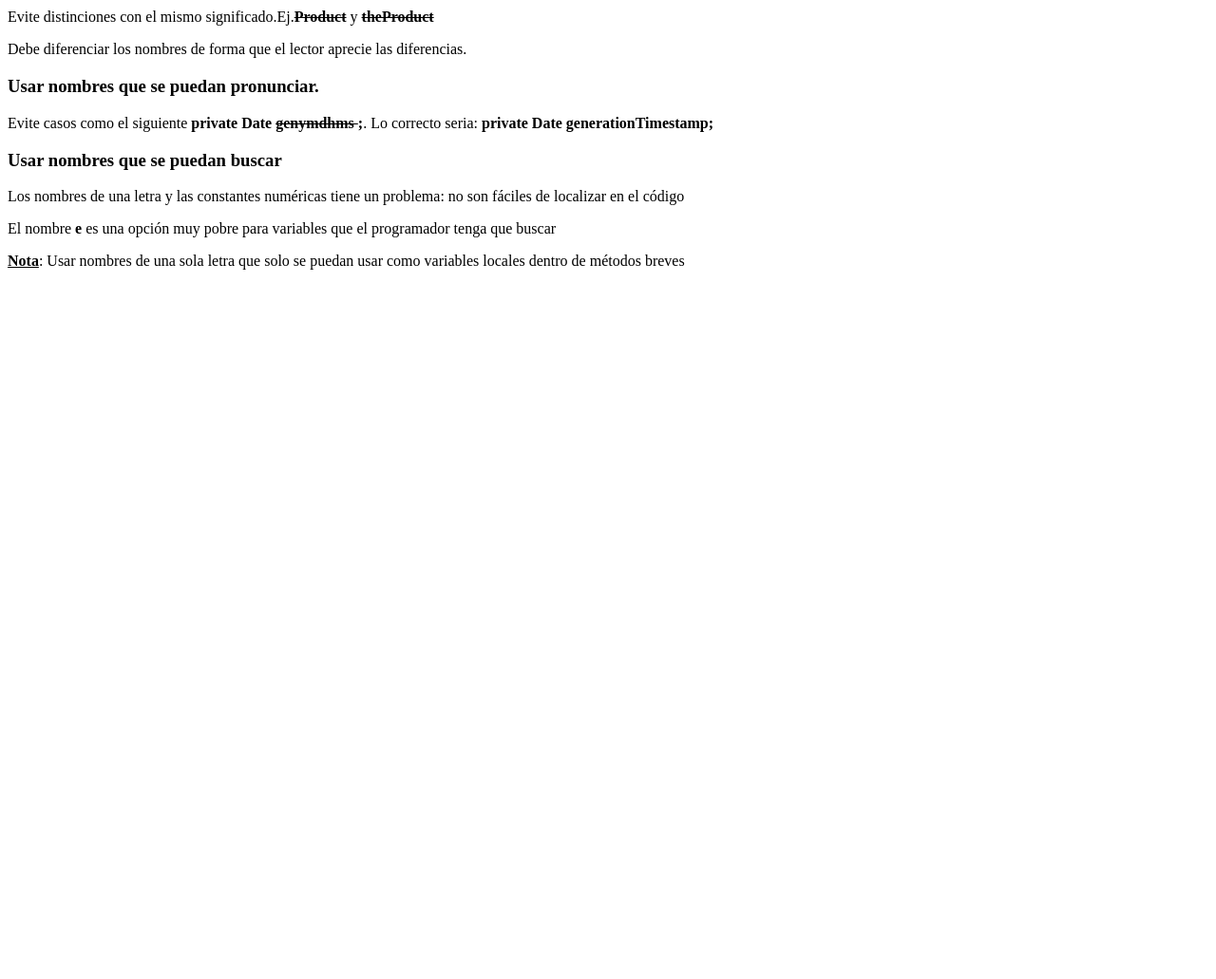
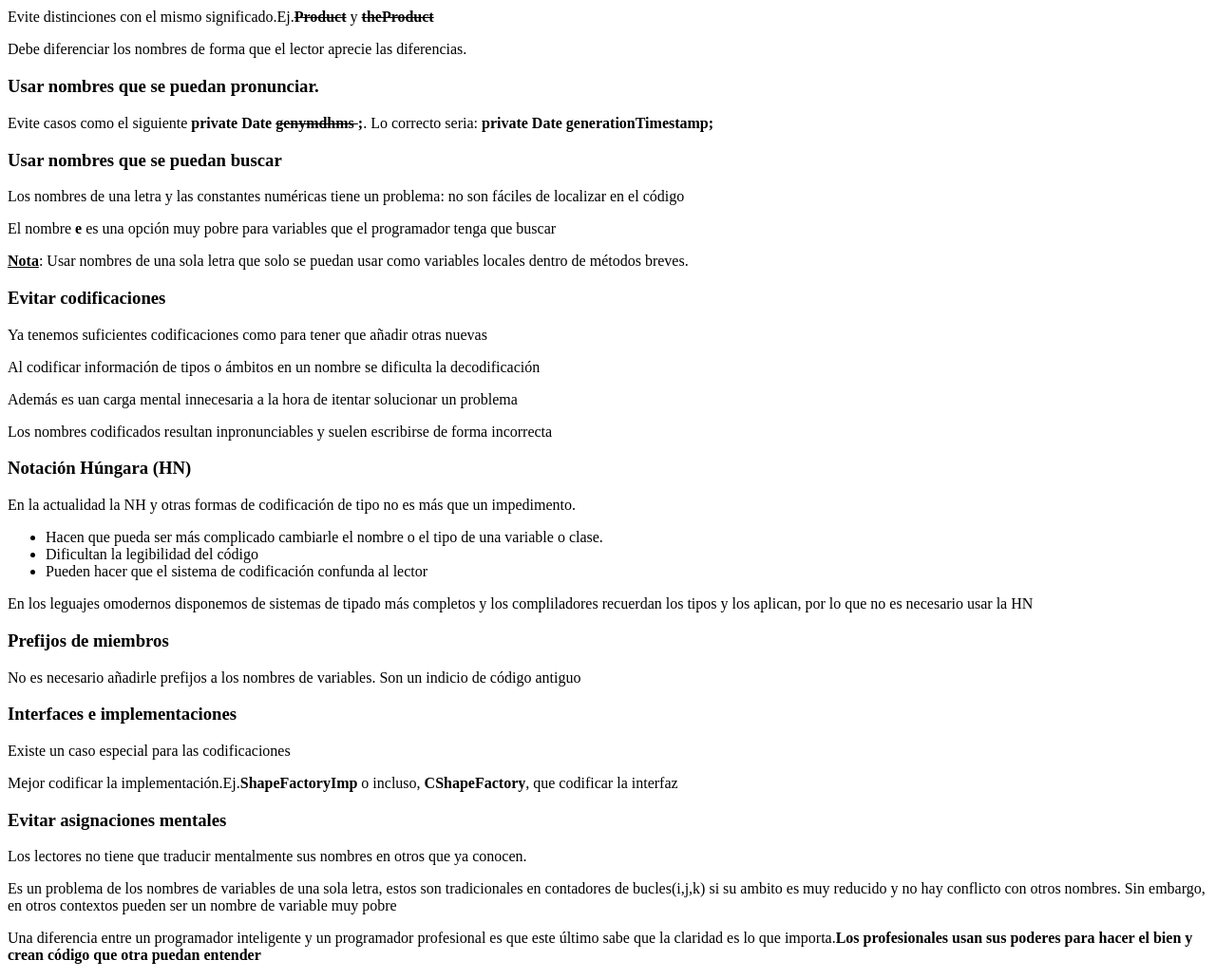
Before and after one commit to dvsegura/clean-code-resumen, a plain HTML site: page index.html in a window 1280 px wide. Shown: the part 1579-2610 px from the top of the page at 95% size. Before the commit the page ends 1879 px from the top, so only its background shows below. Drawn offline with Linux system fonts and the light colour scheme.

Commit message:
continuacion capitulo 2

```diff
--- a/index.html
+++ b/index.html
@@ -115,8 +115,40 @@
                 <h3>Usar nombres que se puedan buscar</h3>
                 <p>Los nombres de una letra y las constantes numéricas tiene un problema: no son fáciles de localizar en el código</p>
                 <p>El nombre <b>e</b> es una opción muy pobre para variables que el programador tenga que buscar</p>
-                <p><b><u>Nota</u></b>: Usar nombres de una sola letra que solo se puedan usar como variables locales dentro de métodos breves</p>
+                <p><b><u>Nota</u></b>: Usar nombres de una sola letra que solo se puedan usar como variables locales dentro de métodos breves.</p>
             </article>
+            <article>
+                <h3>Evitar codificaciones</h3>
+                <p>Ya tenemos suficientes codificaciones como para tener que añadir otras nuevas</p>
+                <p>Al codificar información de tipos o ámbitos en un nombre se dificulta la decodificación</p>
+                <p>Además es uan carga mental innecesaria a la hora de itentar solucionar un problema</p>
+                <p>Los nombres codificados resultan inpronunciables y suelen escribirse de forma incorrecta</p>
+            </article>
+            <article>
+                <h3>Notación Húngara (HN)</h3>
+                <p>En la actualidad la NH y otras formas de codificación de tipo no es más que un impedimento.
+                    <ul>
+                        <li>Hacen que pueda ser más complicado cambiarle el nombre o el tipo de una variable o clase. </li>
+                        <li>Dificultan la legibilidad del código</li>
+                        <li>Pueden hacer que el sistema de codificación confunda al lector</li>
+                    </ul>
+                    <p>En los leguajes omodernos disponemos de sistemas de tipado más completos y los compliladores recuerdan los tipos y los aplican, por lo que no es necesario usar la HN </p>
+            </article>
+            <article>
+                <h3>Prefijos de miembros</h3>
+                <p>No es necesario añadirle prefijos a los nombres de variables. Son un indicio de código antiguo</p>
+            </article>
+                <article>
+                    <h3>Interfaces e implementaciones</h3>
+                    <p>Existe un caso especial para las codificaciones</p>
+                    <p>Mejor codificar la implementación.Ej.<b>ShapeFactoryImp</b> o incluso, <b>CShapeFactory</b>, que codificar la interfaz</p>
+                </article>
+                <article>
+                    <h3>Evitar asignaciones mentales</h3>
+                    <p>Los lectores no tiene que traducir mentalmente sus nombres en otros que ya conocen.</p>
+                    <p>Es un problema de los nombres de variables de una sola letra, estos son tradicionales en contadores de bucles(i,j,k) si su ambito es muy reducido y no hay conflicto con otros nombres. Sin embargo, en otros contextos pueden ser un nombre de variable muy pobre</p>
+                    <p>Una diferencia entre un programador inteligente y un programador profesional es que este último sabe que la claridad es lo que importa.<b>Los profesionales usan sus poderes para hacer el bien y crean código que otra puedan entender</b></b></p>
+                </article>
         </section>
     </div>
 </body>
```
